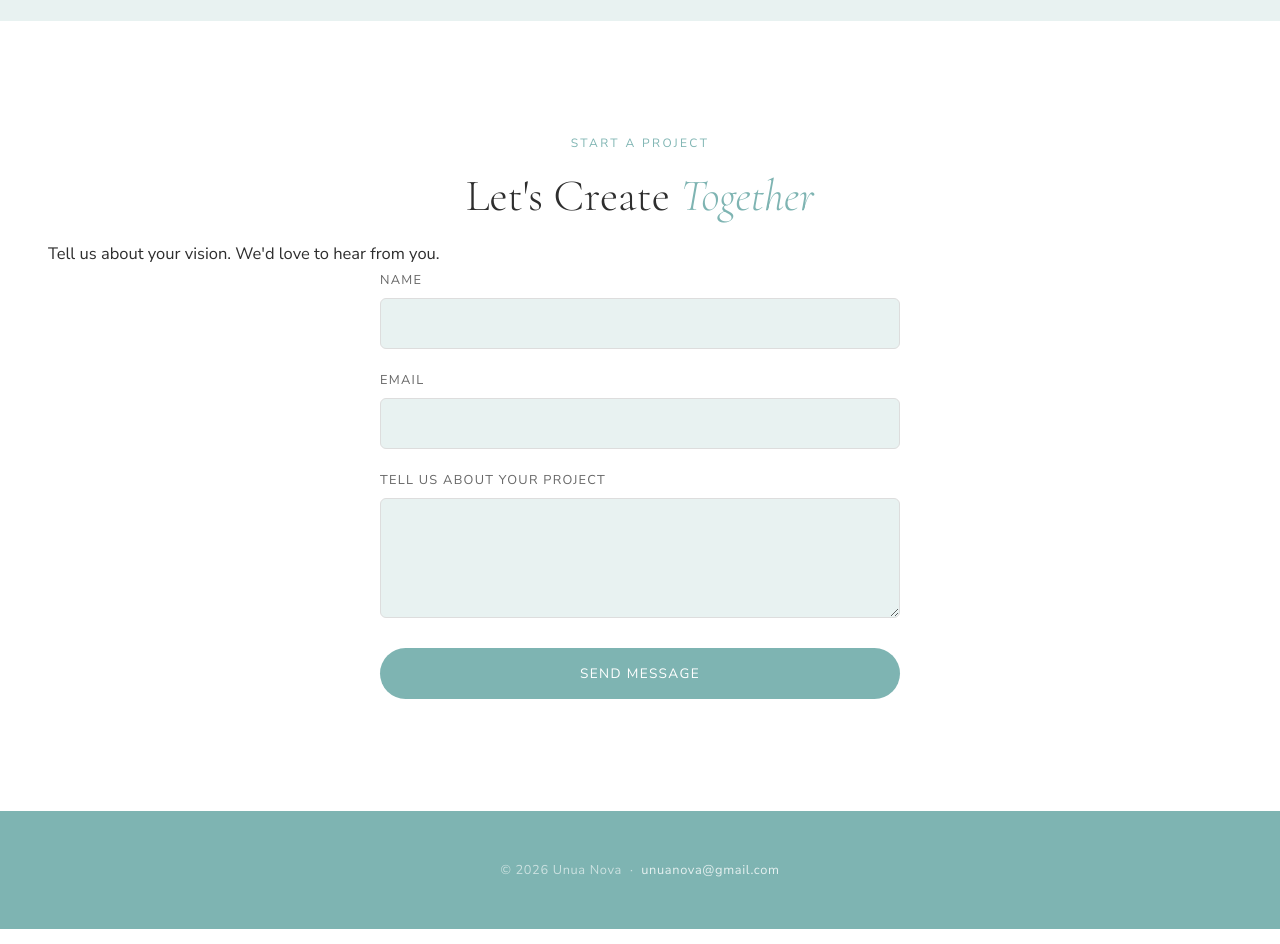
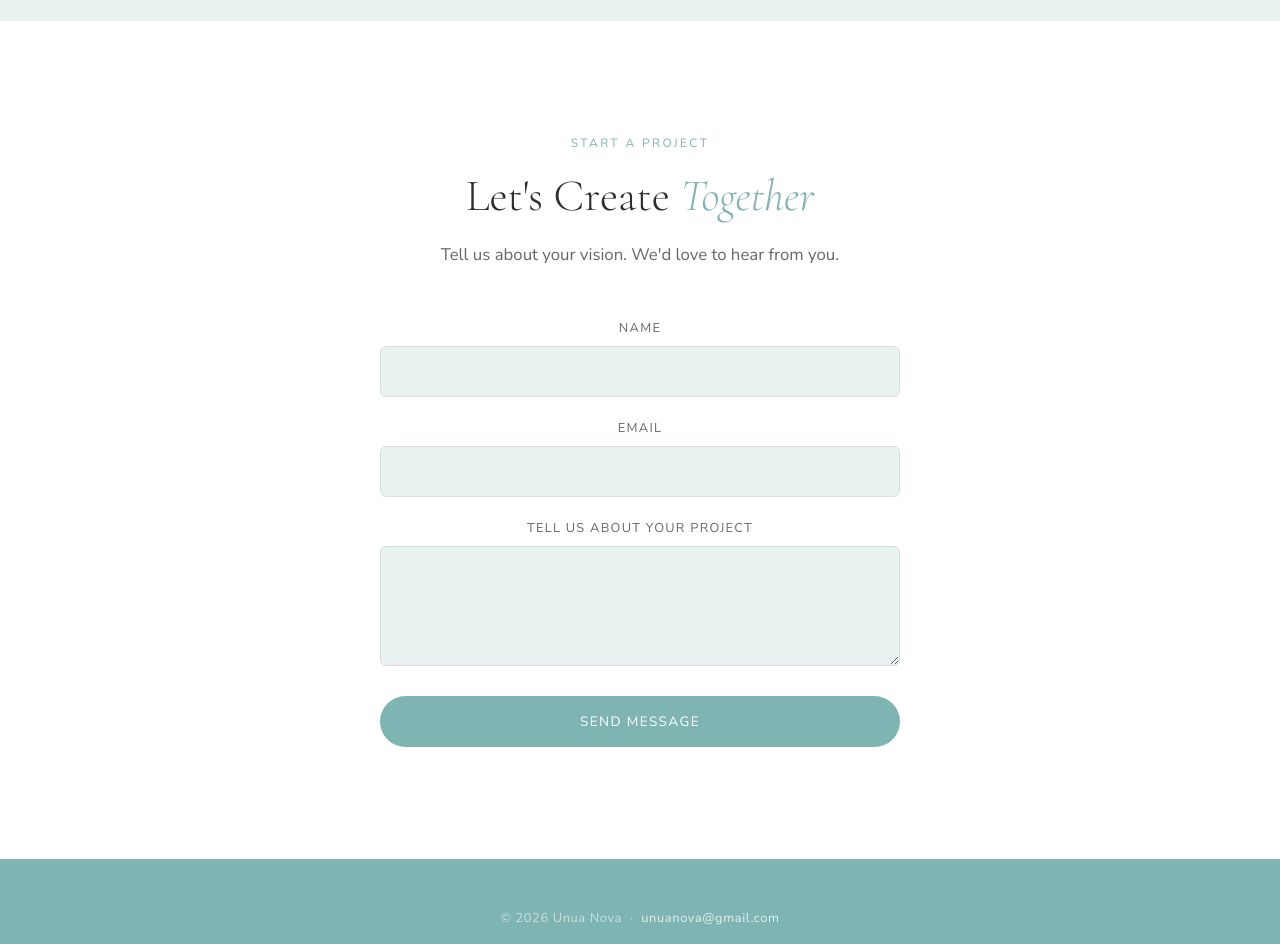
Before and after one commit to sashakish/unuanova, a plain HTML site: page index.html in a window 1280 px wide. Shown: the part 1940-2884 px from the top of the page. Drawn offline with nearby package versions, Linux system fonts and the light colour scheme.

Commit message:
Fix contact section alignment - center everything

```diff
--- a/index.html
+++ b/index.html
@@ -348,10 +348,10 @@
 
     <!-- Contact -->
     <section class="contact" id="contact">
-        <div class="fade-up">
+        <div class="fade-up" style="text-align:center;">
             <p class="section-label">Start a Project</p>
             <h2 class="section-title">Let's Create <em>Together</em></h2>
-            <p>Tell us about your vision. We'd love to hear from you.</p>
+            <p style="text-align:center;color:var(--soft-gray);font-size:1.05rem;max-width:500px;margin:0 auto 3rem;">Tell us about your vision. We'd love to hear from you.</p>
             <form class="contact-form" action="https://formsubmit.co/unuanova@gmail.com" method="POST">
                 <input type="hidden" name="_subject" value="New inquiry from Unua Nova website">
                 <input type="hidden" name="_captcha" value="false">
```
